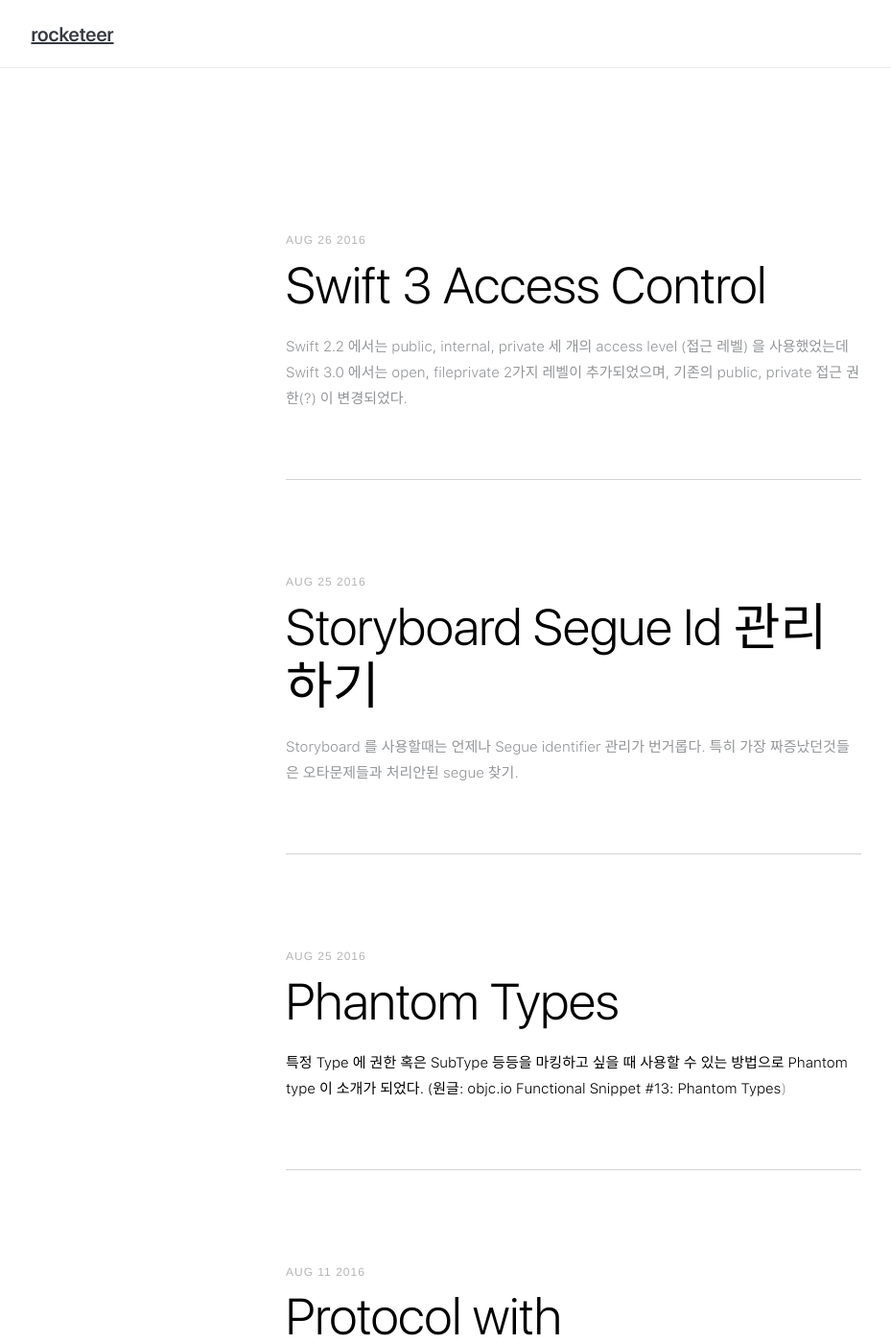
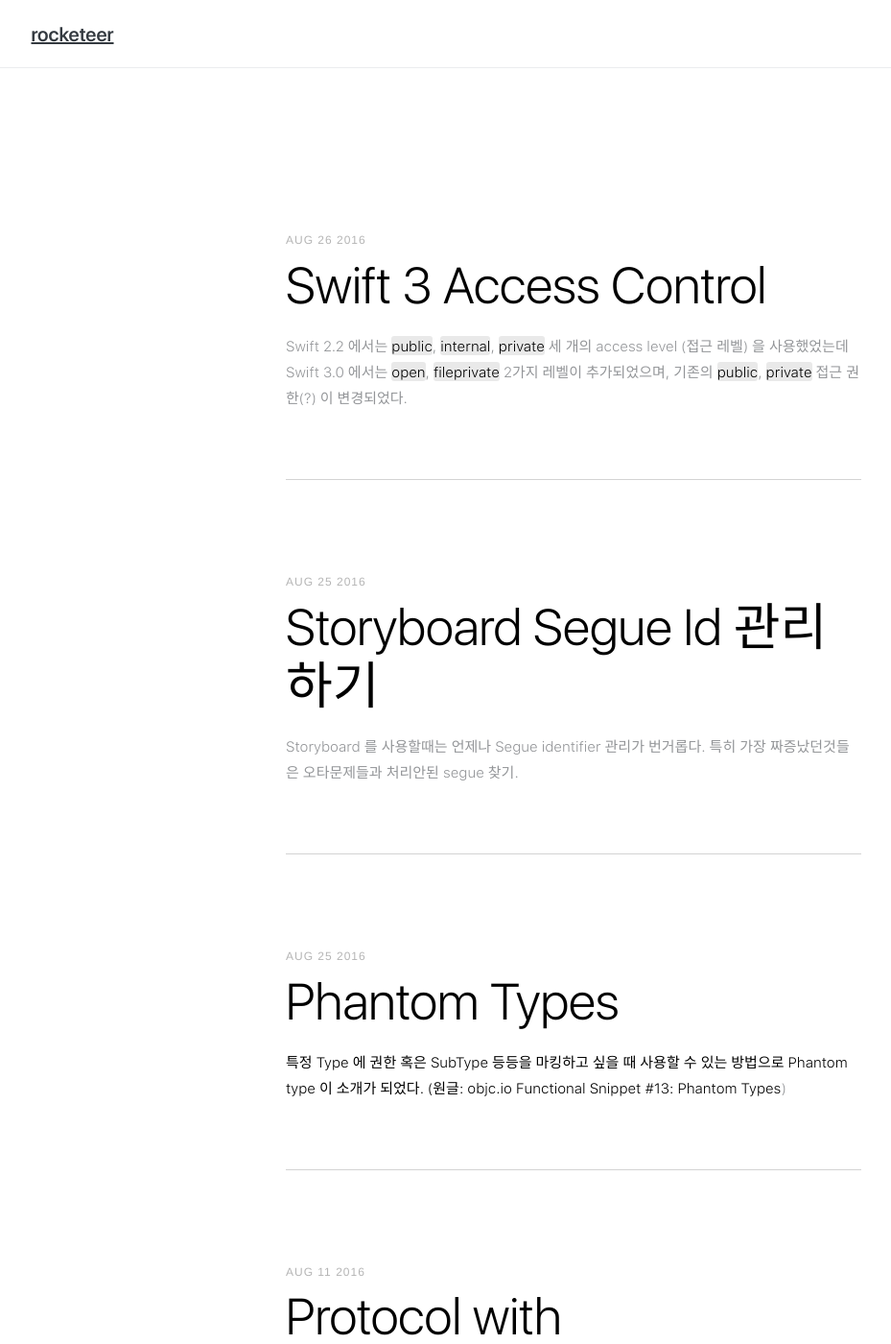
Before and after one commit to mlight3/mlight3.github.io, a Jekyll site: the page built from index.html, in a window 1280 px wide and 1400 px high. Shown: the whole window at 96% size, without its empty margins (42-971 px from the left). Built offline with Jekyll 4.4.1, drawn with Linux system fonts in a browser that asks for light colours; nearby versions of some CDN libraries; some web fonts are replaced; library files that are not in the unit come from our copies; the list of posts is cut into pages by our own code.

Commit message:
css 수정

```diff
--- a/assets/css/style.css
+++ b/assets/css/style.css
@@ -150,8 +150,20 @@ pre {
     padding: 10px;
     overflow: auto;
     overflow-y: hidden;
+    border: 1px solid #777;
+}
 
-    border: 1px solid #777;
+code {
+  color: black;
+  background-color: #E9E9E9;
+  border-radius: 3px;
+}
+
+pre code {
+  padding: 0;
+  font-size: 100%;
+  color: inherit;
+  background-color: transparent;
 }
 
 .highlight * {
--- a/assets/resources/syntax/syntax.css
+++ b/assets/resources/syntax/syntax.css
@@ -63,3 +63,7 @@
 .highlight .vg { color: #008080 } /* Name.Variable.Global */
 .highlight .vi { color: #008080 } /* Name.Variable.Instance */
 .highlight .il { color: #009999 } /* Literal.Number.Integer.Long */
+
+.highlighter-rouge {
+  border: 1px;
+}
```
